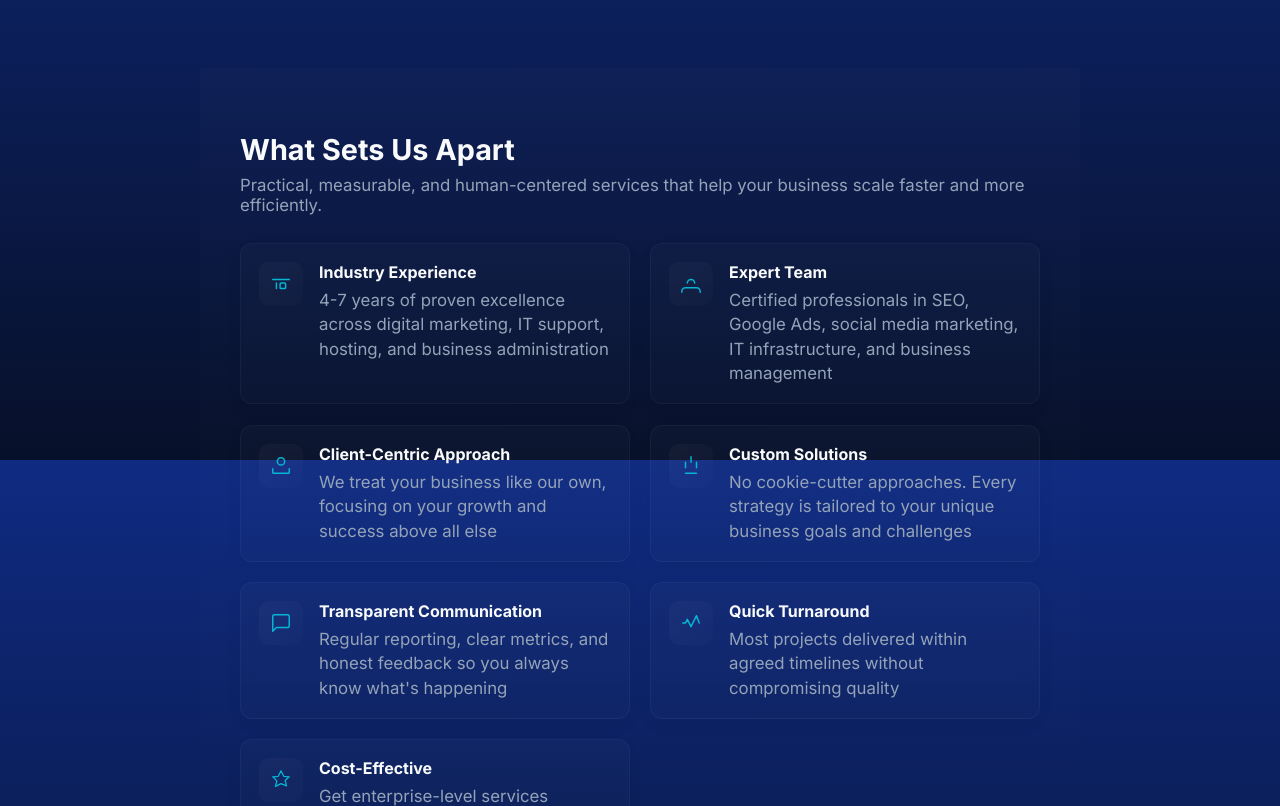
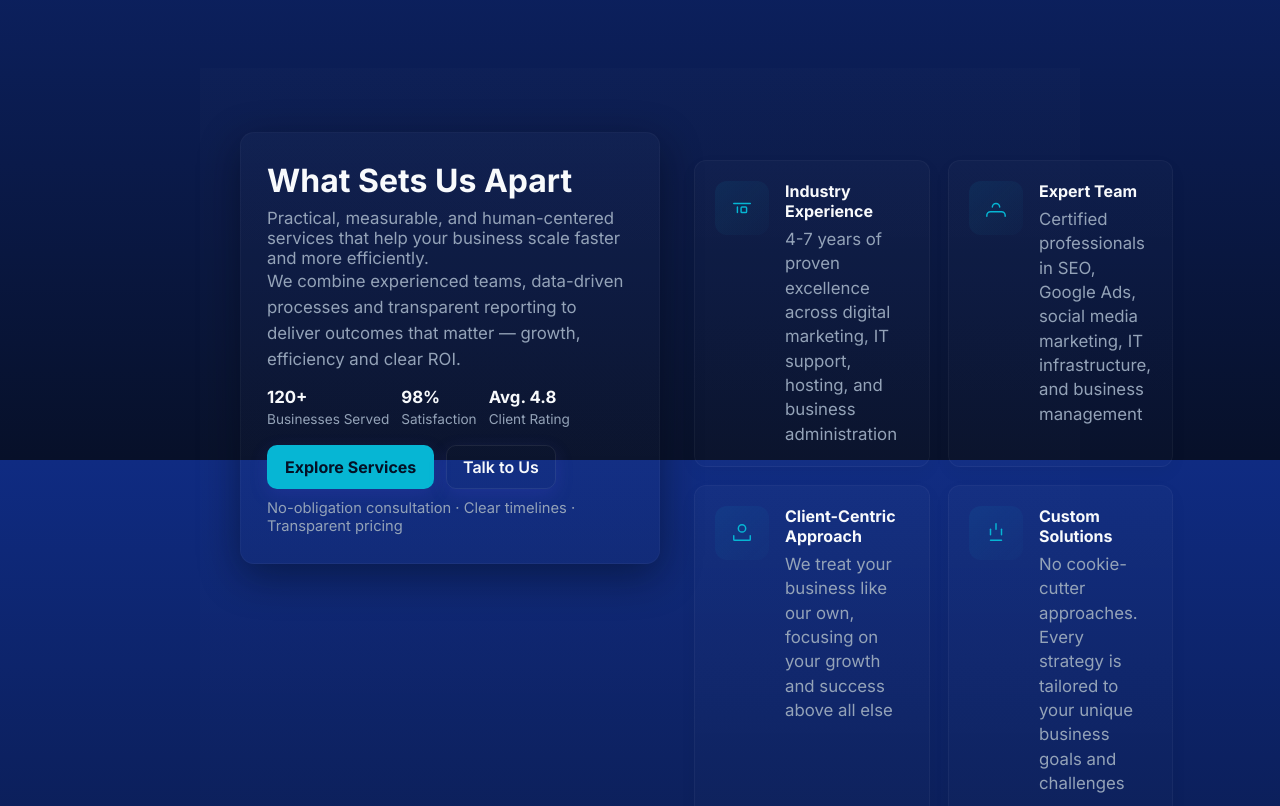
Before and after one commit to PetitKwoba/imarket, a React (Vite) app: page / in a window 1280 px wide. Shown: the part 2740-3546 px from the top of the page. Built offline with nearby package versions, Linux system fonts and the light colour scheme.

Commit message:
Enhance "Why Choose Us" section with split layout, stats, and improved accessibility

```diff
--- a/src/components/WhyChooseUs.jsx
+++ b/src/components/WhyChooseUs.jsx
@@ -59,23 +59,57 @@ export default function WhyChooseUs(){
   return (
     <section className="why-choose" aria-labelledby="why-choose-title">
       <div className="container">
-        <div className="why-inner">
+        <div className="why-inner why-split">
+          <div className="why-left">
             <h2 id="why-choose-title">What Sets Us Apart</h2>
             <p className="why-intro">Practical, measurable, and human-centered services that help your business scale faster and more efficiently.</p>
+            <p className="why-lead">We combine experienced teams, data-driven processes and transparent reporting to deliver outcomes that matter — growth, efficiency and clear ROI.</p>
 
+            <div className="why-stats" role="list" aria-hidden="false">
+              <div className="stat" role="listitem">
+                <strong className="num">120+</strong>
+                <span className="label">Businesses Served</span>
+              </div>
+              <div className="stat" role="listitem">
+                <strong className="num">98%</strong>
+                <span className="label">Satisfaction</span>
+              </div>
+              <div className="stat" role="listitem">
+                <strong className="num">Avg. 4.8</strong>
+                <span className="label">Client Rating</span>
+              </div>
+            </div>
+
+            <div className="why-cta-wrap">
+              <a className="cta primary" href="/services">Explore Services</a>
+              <a className="cta secondary" href="/contact">Talk to Us</a>
+            </div>
+            <div className="why-cta-note">No-obligation consultation · Clear timelines · Transparent pricing</div>
+          </div>
+
+          <div className="why-right">
             <div className="why-grid">
               {features.map((f, i) => (
-              <article key={f.key} className="why-card" tabIndex={0} style={{animationDelay: `${i * 80}ms`}}>
-                <div className="why-icon">{icons[f.key]}</div>
+                <article
+                  key={f.key}
+                  className="why-card"
+                  tabIndex={0}
+                  role="group"
+                  aria-labelledby={`${f.key}-title`}
+                  aria-describedby={`${f.key}-desc`}
+                  style={{animationDelay: `${i * 80}ms`}}
+                >
+                  <div className="why-icon" aria-hidden>{icons[f.key]}</div>
                   <div className="why-body">
-                  <strong className="why-title">{f.title}</strong>
-                  <p className="why-desc">{f.desc}</p>
+                    <strong id={`${f.key}-title`} className="why-title">{f.title}</strong>
+                    <p id={`${f.key}-desc`} className="why-desc">{f.desc}</p>
                   </div>
                 </article>
               ))}
             </div>
           </div>
         </div>
+      </div>
     </section>
   )
 }
--- a/src/index.css
+++ b/src/index.css
@@ -254,6 +254,42 @@ body{
   .why-card:focus, .why-card:hover{transform:none;box-shadow:0 6px 18px rgba(9,10,12,0.04)}
 }
 
+/* Split layout for larger screens: left intro + right cards */
+.why-split{display:block}
+.why-left{margin-bottom:18px}
+
+@media (min-width:980px){
+  .why-split{display:grid;grid-template-columns:420px 1fr;gap:34px;align-items:start}
+  .why-left{position:relative;padding:28px 26px;border-radius:14px;background:linear-gradient(180deg, rgba(255,255,255,0.02), rgba(255,255,255,0.01));border:1px solid rgba(255,255,255,0.03);box-shadow:0 12px 40px rgba(3,8,20,0.45)}
+  .why-left h2{font-size:2rem}
+  .why-lead{margin-top:6px;color:var(--white);font-size:1.03rem;line-height:1.55}
+  .why-cta-wrap{margin-top:18px;display:flex;gap:12px}
+  .why-right .why-grid{gap:18px}
+  .why-card{padding:20px}
+}
+
+@media (min-width:1300px){
+  .why-split{grid-template-columns:480px 1fr}
+  .why-left{padding:34px}
+}
+
+/* Stats row inside the left panel */
+.why-stats{display:flex;gap:12px;margin-top:14px}
+.stat{display:flex;flex-direction:column;gap:4px}
+.stat .num{font-size:1.05rem;color:var(--white);font-weight:800}
+.stat .label{font-size:0.85rem;color:var(--muted)}
+
+/* Make icons friendlier: soft circular background and slightly larger */
+.why-icon{min-width:54px;min-height:54px;border-radius:12px;background:linear-gradient(135deg, rgba(6,182,212,0.08), rgba(6,182,212,0.02));display:inline-flex;align-items:center;justify-content:center;color:var(--accent)}
+.why-icon svg{width:22px;height:22px}
+
+/* CTA note microcopy */
+.why-cta-note{margin-top:10px;color:var(--muted);font-size:0.92rem}
+
+/* Better focus styles for keyboard users */
+.why-card:focus{box-shadow:0 16px 36px rgba(9,10,12,0.09);border-color:rgba(6,182,212,0.12)}
+.cta:focus-visible{outline:3px solid rgba(6,182,212,0.12);outline-offset:4px}
+
 /* Divider between sections */
 .section-divider{width:100%;height:18px;margin-bottom:18px;background:linear-gradient(180deg, rgba(255,255,255,0.02), rgba(255,255,255,0.01));border-radius:6px}
 
```
Lines whose indentation alone changed are shown as unchanged.
